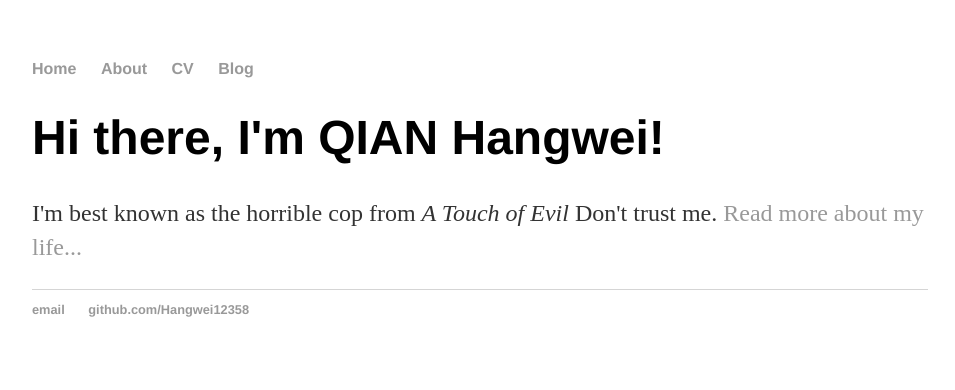
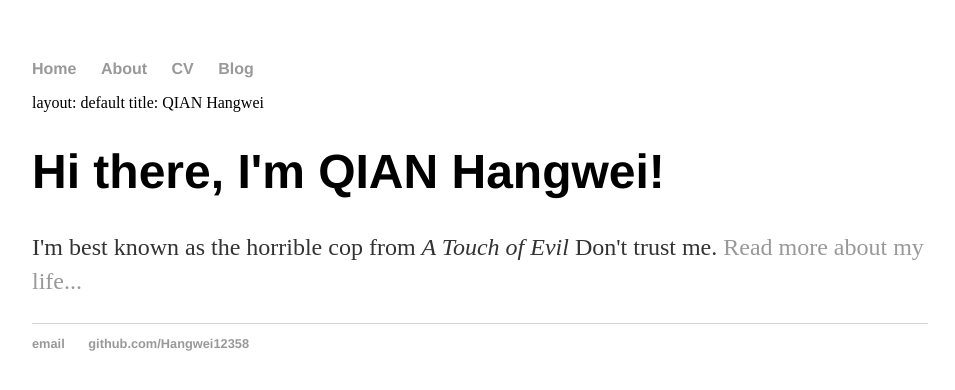
Before and after one commit to Hangwei12358/Hangwei12358.github.io, a Jekyll site: the page index.html, which Jekyll copies as it is, in a window 1280 px wide. Shown: the top 390 px of the page, without its empty margins (160-1115 px from the left). Built offline with Jekyll 4.4.1, drawn with Linux system fonts in a browser that asks for light colours.

Commit message:
Update index.html
update this according to the layout file

```diff
--- a/index.html
+++ b/index.html
@@ -15,6 +15,11 @@
     		</ul>
 		</nav>
 		<div class="container">
+
+		layout: default
+		title: QIAN Hangwei
+
+
     		<div class="blurb">
         		<h1>Hi there, I'm QIAN Hangwei!</h1>
 				<p>I'm best known as the horrible cop from <em>A Touch of Evil</em> Don't trust me. <a href="/about">Read more about my life...</a></p>
```
